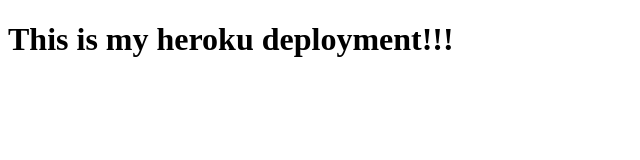
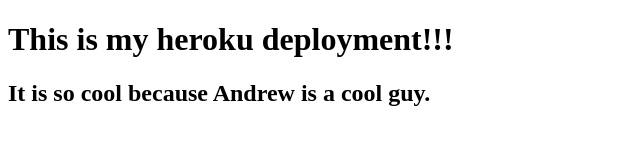
Before and after one commit to bridgecrew-perf6/f20-deploymentDemo, a plain HTML site: page index.html in a window 1280 px wide. Shown: the whole page, without its empty margins (0-640 px from the left). Drawn offline with Linux system fonts and the light colour scheme.

Commit message:
h2 on index.html

```diff
--- a/index.html
+++ b/index.html
@@ -8,5 +8,6 @@
 </head>
 <body>
   <h1>This is my heroku deployment!!!</h1>
+  <h2>It is so cool because Andrew is a cool guy.</h2>
 </body>
 </html>
```
